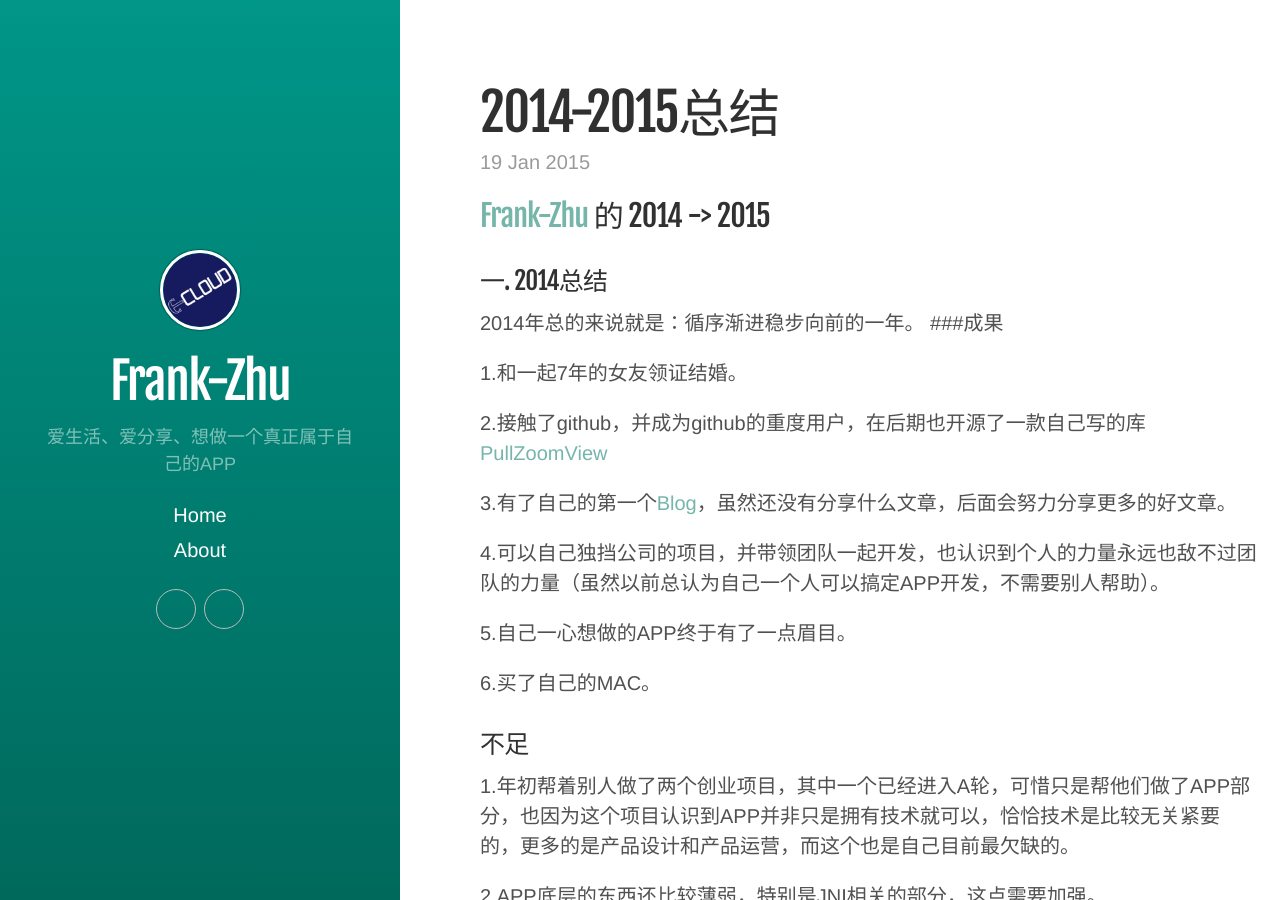
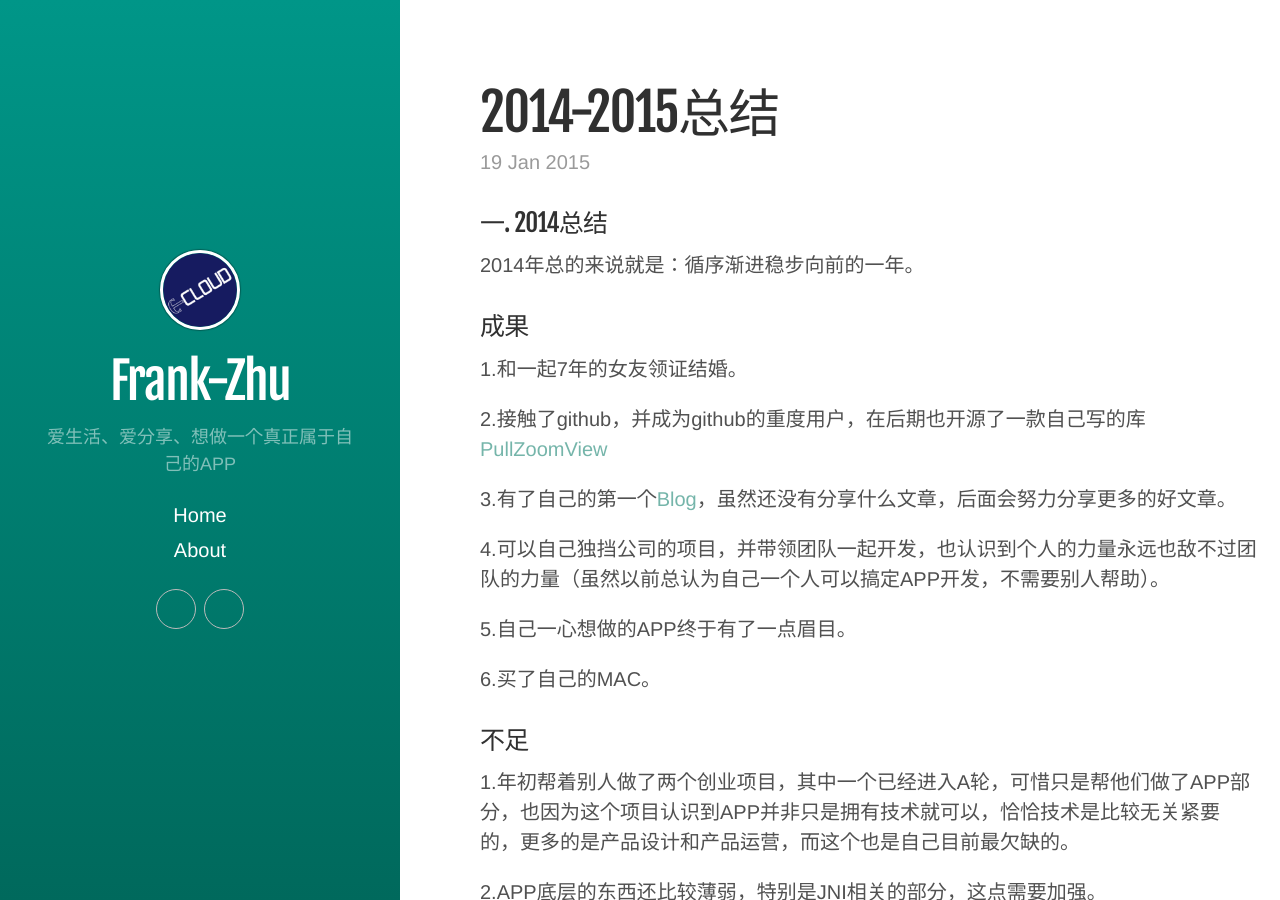
Before and after one commit to Frank-Zhu/Frank-Zhu.github.io, a Jekyll site: the page built from _posts/2015-01-19-2014-2015.md, in a window 1280 px wide and 900 px high. Built offline with Jekyll 4.4.1, drawn with Linux system fonts in a browser that asks for light colours; some web fonts are replaced; comment, search, counter and statistics services are not loaded.

Commit message:
update post

```diff
--- a/_posts/2015-01-19-2014-2015.md
+++ b/_posts/2015-01-19-2014-2015.md
@@ -5,11 +5,10 @@ tags: [other]
 categories: [others]
 ---
 
-[Frank-Zhu](https://github.com/Frank-Zhu) 的 2014 -> 2015
------
 ### 一. 2014总结
 2014年总的来说就是：循序渐进稳步向前的一年。
-###成果
+
+### 成果
 
 1.和一起7年的女友领证结婚。
 
```
